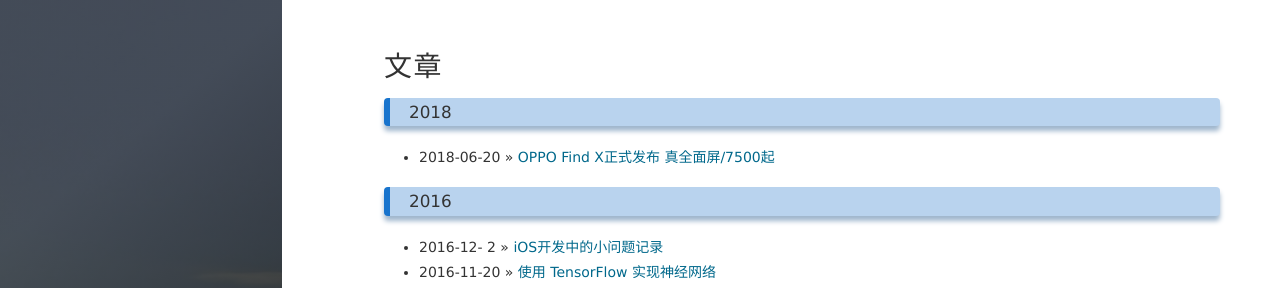
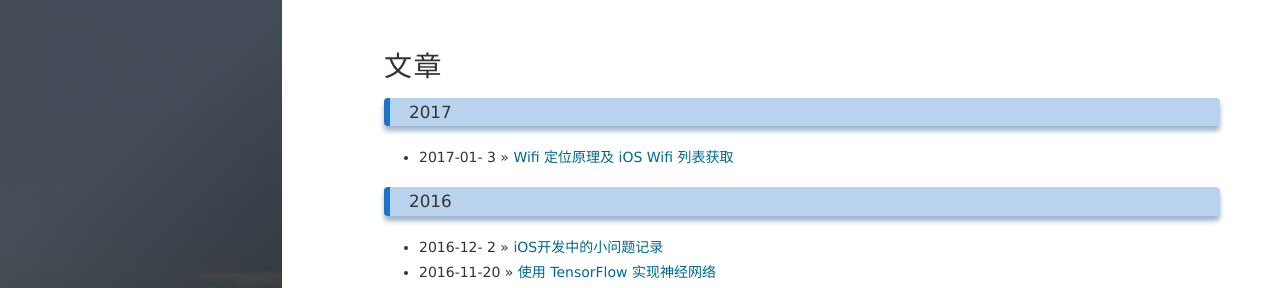
Before and after one commit to EYERER/EYERER.github.io, a Jekyll site: the page built from archive.html, in a window 1280 px wide and 995 px high. Shown: the top 288 px of the window. Built offline with Jekyll 4.4.1, drawn with Linux system fonts in a browser that asks for light colours; nearby versions of some CDN libraries; comment, search, counter and statistics services are not loaded; part of the change alters nothing that is shown.

Commit message:
Update 2017-01-03-iOS_Wifilist.md

```diff
--- a/_posts/2017-01-03-iOS_Wifilist.md
+++ b/_posts/2017-01-03-iOS_Wifilist.md
@@ -1,13 +1,12 @@
 ---
 layout: post
-title: OPPO Find X正式发布 真全面屏/7500起
-date: 2018-06-20
-tag: Android
+title: Wifi 定位原理及 iOS Wifi 列表获取
+date: 2017-01-03
+tag: iOS
 ---
 
+　　对于大家来说，Wifi 应该是一个很熟悉的词了，我们每天都可能在使用 Wifi 热点。Wifi 除了能给我们提供热点之外同时还有定位的作用， 现在移动设备的对用户的隐私保护是越来越严格了，就如定位功能，必须要经过设备用户的授权才能使用 Location 给这台设备定位。这些严格的隐私政策对用户起到到保护作用，但对开发人员却是一种阻碍，在产品强需求的情况下用户是会授权的，如地图类应用，但是另外一些没有对定位强需求的产品，用户可能就不会给你授权了，这是我们可以考虑下 Wifi 定位了。
 
-北京时间6月20日凌晨，OPPO Find X在巴黎卢浮宫正式发布。这是时隔四年后，OPPO旗下的Find系列再次更新。
-<img src="http://img.cnmo-img.com.cn/1547_600x1000/1546179.jpg" lazy_img="http://img.cnmo-img.com.cn/1547_600x1000/1546179.jpg" alt="【图片1】OPPO Find X正式发布 真全面屏/7500起" style="opacity: 1; transition: all 0.3s linear; background: rgb(255, 255, 255);">
 ### Wifi 定位原理
 
 　　当我们使用手机扫面 Wifi 的时候，其实就可以定位到这台手机的位置信息了。每个 Wifi 路由开启后，都会不停的往四周发射信号，我们把 Wifi 路由想象成太阳以某种频度不停的往周围发射电磁波，电磁波会因距离的削弱，同时也会因为物体阻挡而削弱。例子就是我们在离 Wifi 路由器同样远的位置，有些地方信号强度高有些地方信号强度低。路由同时也叫 Wifi 热点（或者 Wifi AP：Access Point）。每一个 Wifi 路由器都会有一个 BSSID，很多人都管这个 BSSID 叫 MAC 地址（其实 BSSID 并不是 MAC 地址），BSSID 设定了一般就不会在变也不会重复，也就意味着是全球唯一的，这是路由制造的规则，既然有规则那么就会有不遵守规则的人，文章结尾会介绍不遵守规则的人是如何害人害己的。
```
